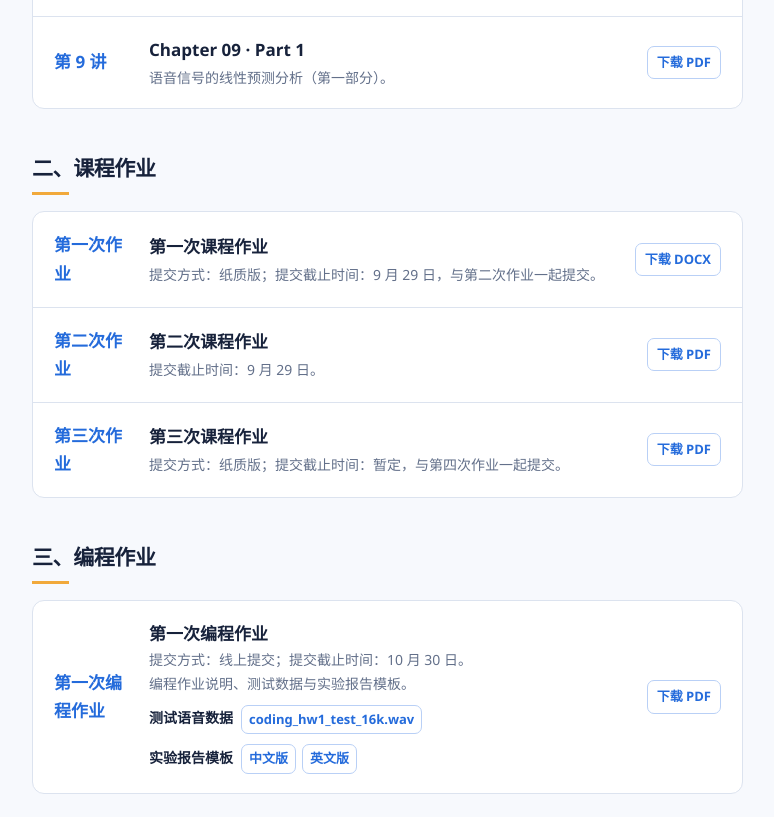
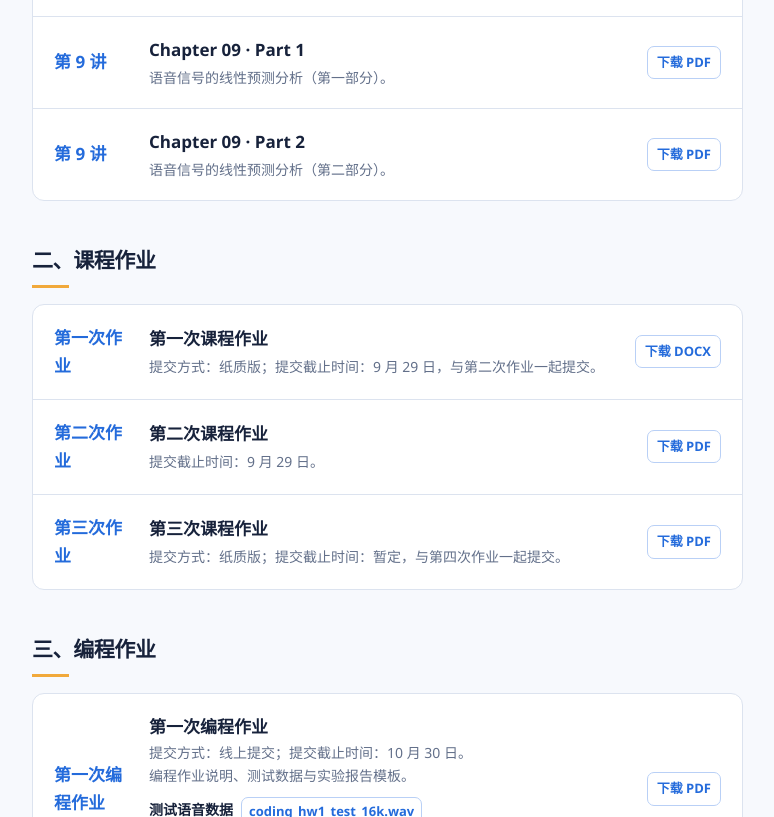
Before and after one commit to ParadoxYPY/USTC_SSP2026, a plain HTML site: page index.html in a window 1280 px wide. Shown: the part 1626-2443 px from the top of the page, without its empty margins (76-850 px from the left). Drawn offline with Linux system fonts and the light colour scheme.

Commit message:
Add files via upload

```diff
--- a/index.html
+++ b/index.html
@@ -61,6 +61,7 @@
         <article class="class"><div class="date">第 7 讲</div><div><h3>Chapter 07</h3><p>语音信号处理基础课程课件。</p></div><a class="file" href="https://github.com/ParadoxYPY/USTC_SSP2026/releases/download/course-materials-2026/Chapter_07.pdf" download>下载 PDF</a></article>
         <article class="class"><div class="date">第 8 讲</div><div><h3>Chapter 08</h3><p>语音信号处理基础课程课件。</p></div><a class="file" href="https://github.com/ParadoxYPY/USTC_SSP2026/releases/download/course-materials-2026/Chapter_08.pdf" download>下载 PDF</a></article>
         <article class="class"><div class="date">第 9 讲</div><div><h3>Chapter 09 · Part 1</h3><p>语音信号的线性预测分析（第一部分）。</p></div><a class="file" href="https://github.com/ParadoxYPY/USTC_SSP2026/releases/download/course-materials-2026/Chapter_09_part1.pdf" download>下载 PDF</a></article>
+        <article class="class"><div class="date">第 9 讲</div><div><h3>Chapter 09 · Part 2</h3><p>语音信号的线性预测分析（第二部分）。</p></div><a class="file" href="https://github.com/ParadoxYPY/USTC_SSP2026/releases/download/course-materials-2026/Chapter_09_part2.pdf" download>下载 PDF</a></article>
       </div></section>
       <section id="homework"><h2>二、课程作业</h2><div class="schedule">
         <article class="class"><div class="date">第一次作业</div><div><h3>第一次课程作业</h3><p>提交方式：纸质版；提交截止时间：9 月 29 日，与第二次作业一起提交。</p></div><a class="file" href="https://github.com/ParadoxYPY/USTC_SSP2026/releases/download/course-materials-2026/homework1.docx" download>下载 DOCX</a></article>
```
